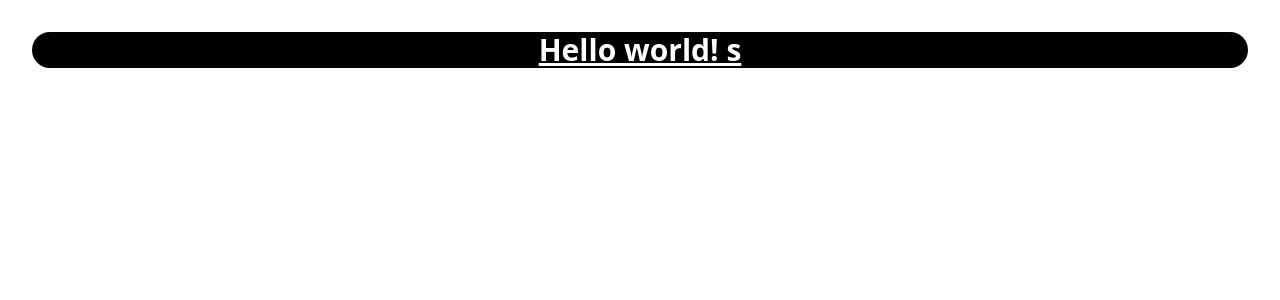
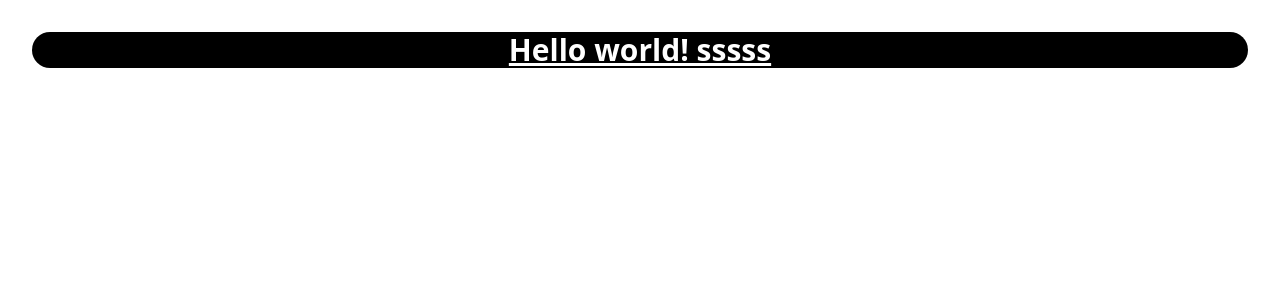
Before and after one commit to muhammadnisarbsse7/coming-soon-HD, a React (Vite) app: page / in a window 1280 px wide. Shown: the top 300 px of the page. Built offline with nearby package versions, Linux system fonts and the light colour scheme.

Commit message:
In Working

```diff
--- a/src/App.jsx
+++ b/src/App.jsx
@@ -9,7 +9,7 @@ function App() {
   return (
     <>
       <h1 className="text-3xl font-bold underline text-white bg-black rounded-3xl">
-        Hello world! s
+        Hello world! sssss
       </h1>
     </>
   );
```
